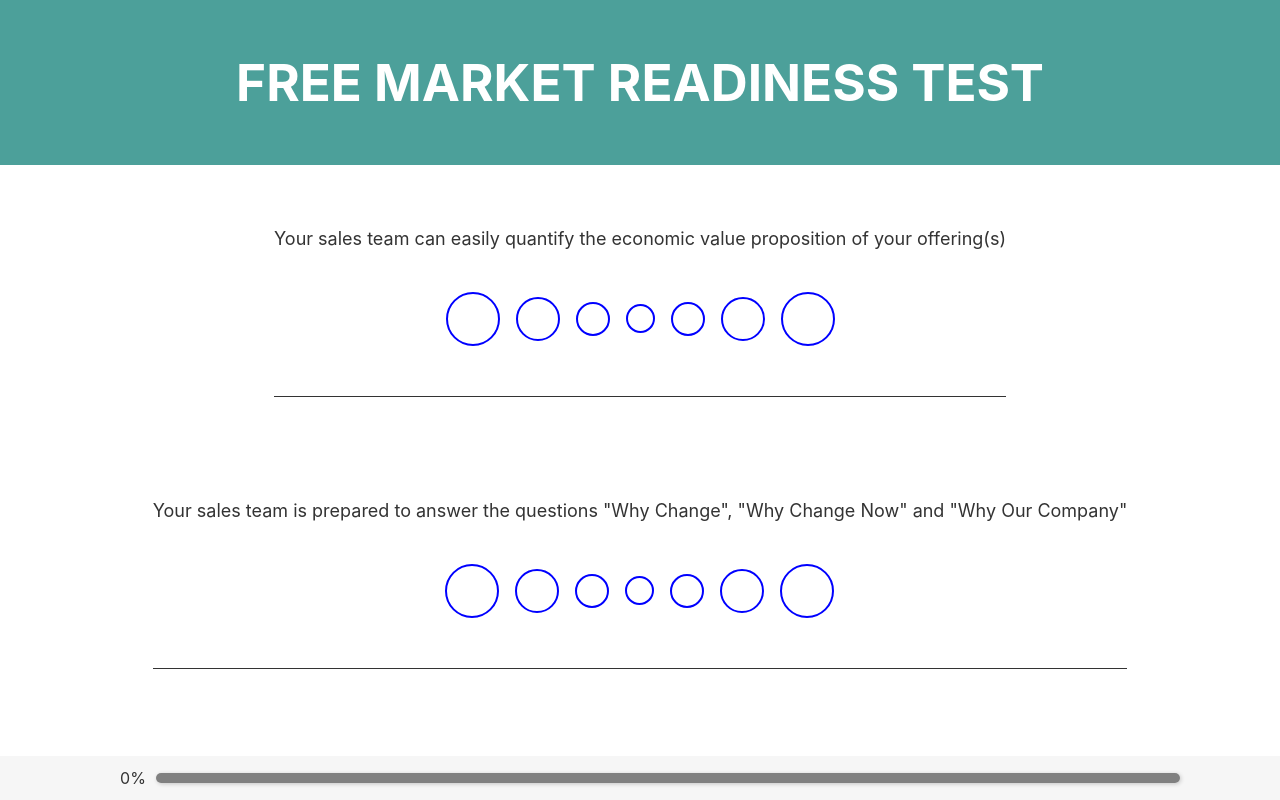
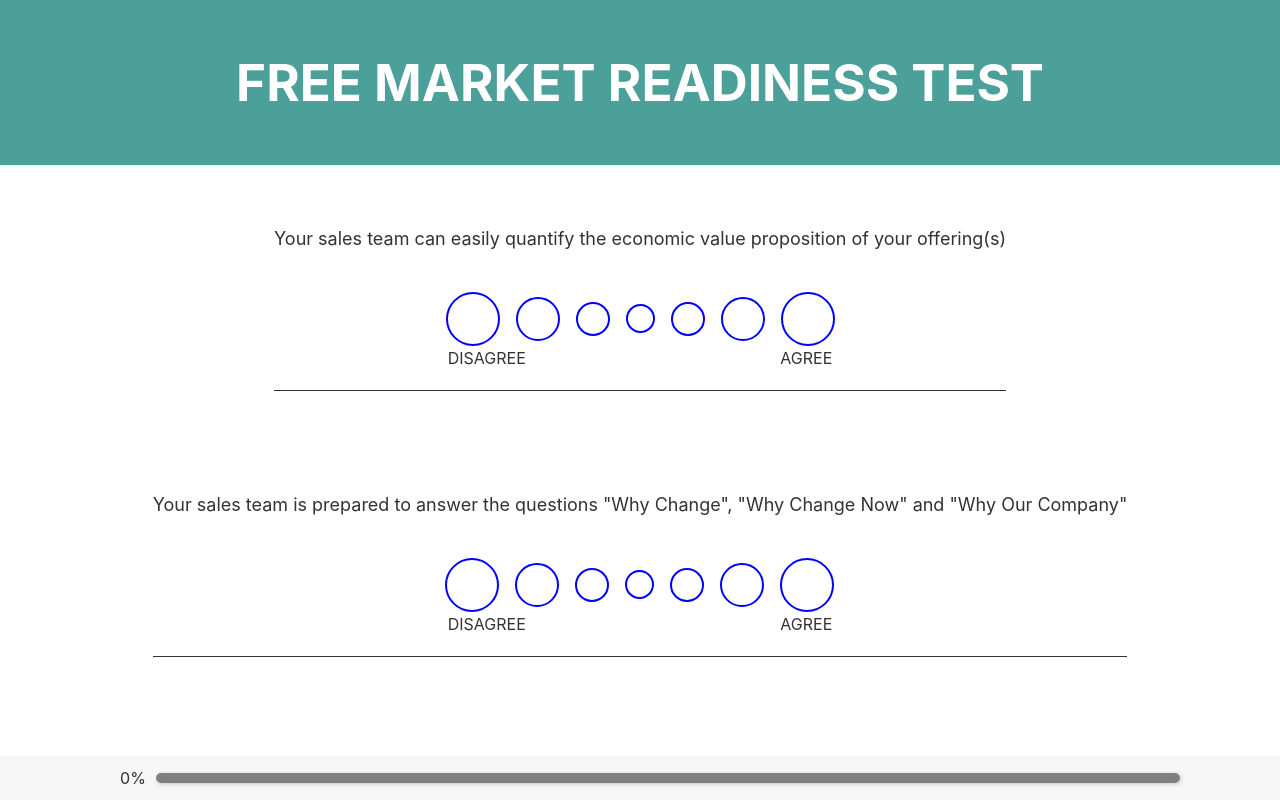
Before and after one commit to jhall-04/SalesWebsite, a React (Vite) app: page / in a window 1280 px wide. Shown: the top 800 px of the page. Built offline with nearby package versions, Linux system fonts and the light colour scheme.

Commit message:
Styling modifications

```diff
--- a/src/App.tsx
+++ b/src/App.tsx
@@ -137,7 +137,7 @@ function App() {
 
   const handleViewResults = () => {
     setResults(true);
-    window.scrollTo({ top: 200, behavior: 'smooth' });
+    window.scrollTo({ top: 0, behavior: 'smooth' });
   }
 
   const leftTile = () => {
--- a/src/Question.css
+++ b/src/Question.css
@@ -58,6 +58,13 @@
     background-color: blue;
     }
 
+    .ad-text {
+        margin-left: 0px;
+        margin-top: -30px;
+        color: #333;
+        word-spacing: 250px;
+    }
+
     .line {
         width: 100%;
         justify-content: center;
--- a/src/Question.tsx
+++ b/src/Question.tsx
@@ -31,6 +31,7 @@ const Question: React.FC<QuestionProps> = ({ text, onAnswerSelected, selectedAns
                     />
                 ))}
             </div>
+            <div className="ad-text">DISAGREE AGREE</div>
             <hr className='line' />
         </div>
     );
```
